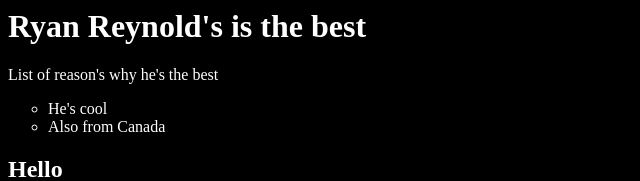
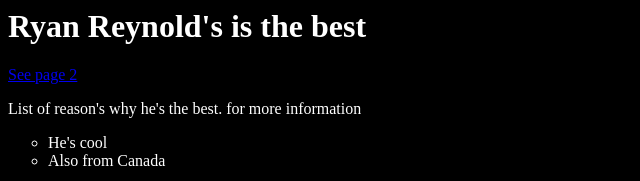
Before and after one commit to scottgallant/coding-class, a plain HTML site: page index.html in a window 1280 px wide. Shown: the top 181 px of the page, without its empty margins (0-640 px from the left). Drawn offline with Linux system fonts and the light colour scheme.

Commit message:
1 file modified, 1 added

```diff
--- a/index.html
+++ b/index.html
@@ -12,7 +12,9 @@
     }
   </style>
   <h1>Ryan Reynold's is the best</h1>
-  <p>List of reason's why he's the best</p>
+  <a href="/page2.html">See page 2</a>
+
+  <p>List of reason's why he's the best. for more information</p>
   <ul type="circle">
     <li>He's cool</li>
     <li>Also from Canada</li>
```
Also changed, not shown: page2.html (added, +4 -0 lines).
